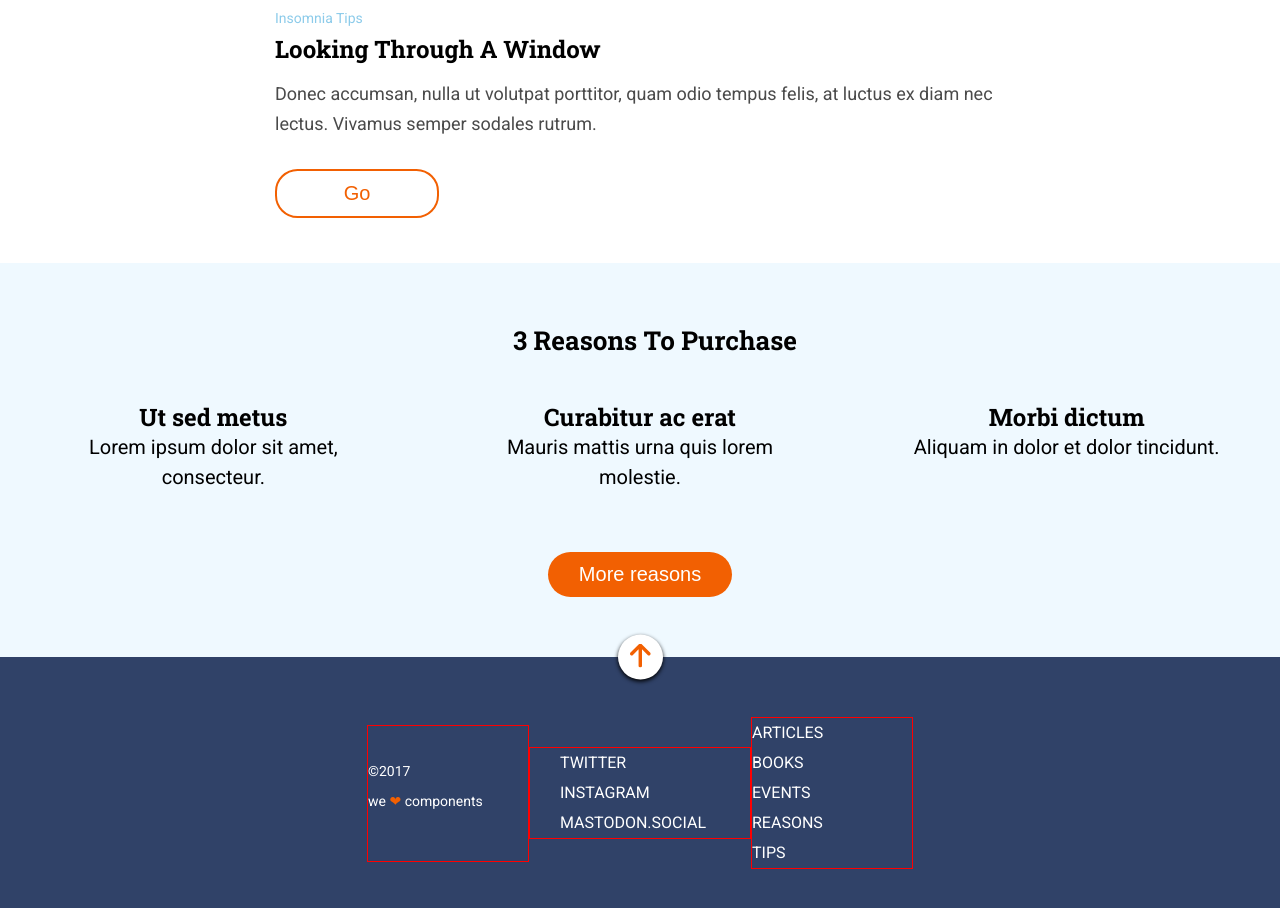
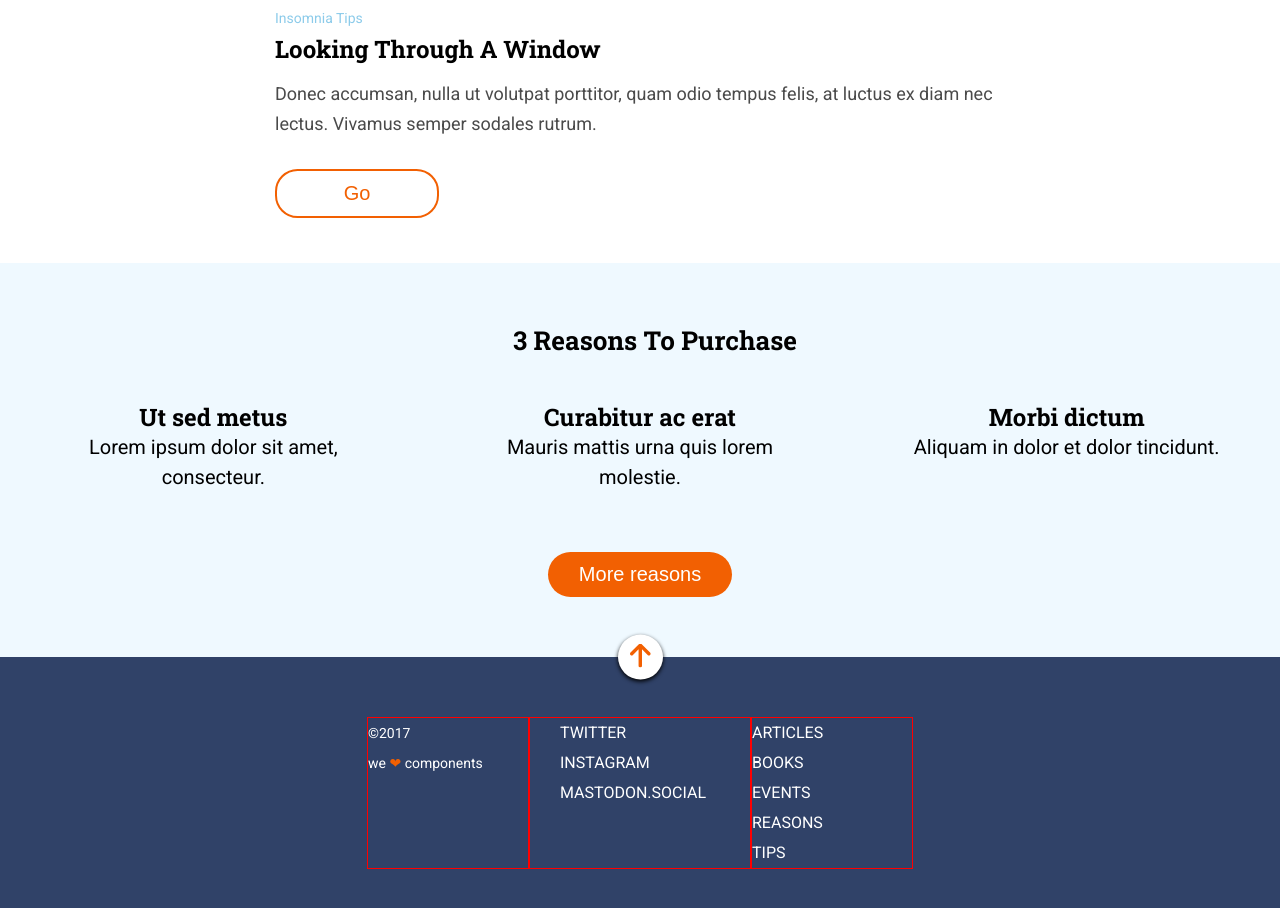
Before and after one commit to patijoe/f-m1-evaluacion-final-patijoe, a website: page docs/index.html in a window 1280 px wide. Shown: the part 795-1703 px from the top of the page. Drawn offline with nearby package versions, Linux system fonts and the light colour scheme; files that its build step writes are made by us from their sources.

```diff
--- a/_src/assets/scss/layout/_footer.scss
+++ b/_src/assets/scss/layout/_footer.scss
@@ -48,6 +48,7 @@
 
     @media all and (min-width: 768px) {
         width: 210px;
+        height: 150px;
         text-align: left;
     }
 
@@ -85,13 +86,6 @@
     line-height: 30px;
 }
 
-.copy {
-    font-family: $font-family-roboto;
-    font-size: 14px;
-    line-height: 30px;
-    padding-top: 30px;
-    color: white;
-}
 
 .end {
     display: flex;
@@ -109,12 +103,35 @@
     }
 }
 
+.copy {
+    font-family: $font-family-roboto;
+    font-size: 14px;
+    line-height: 30px;
+    padding-top: 30px;
+    color: white;
+
+    @media all and (min-width: 768px) {
+        padding-top: 0;
+    }
+
+    @media all and (min-width: 1200px) {
+        padding-top: 0;
+    }
+}
 .love {
     font-family: $font-family-roboto;
     font-size: 14px;
     line-height: 30px;
     color: white;
     padding-bottom: 45px;
+
+    @media all and (min-width: 768px) {
+        padding-bottom: 0;
+    }
+
+    @media all and (min-width: 1200px) {
+        padding-bottom: 0;
+    }
 }
 
 .icon {
```
